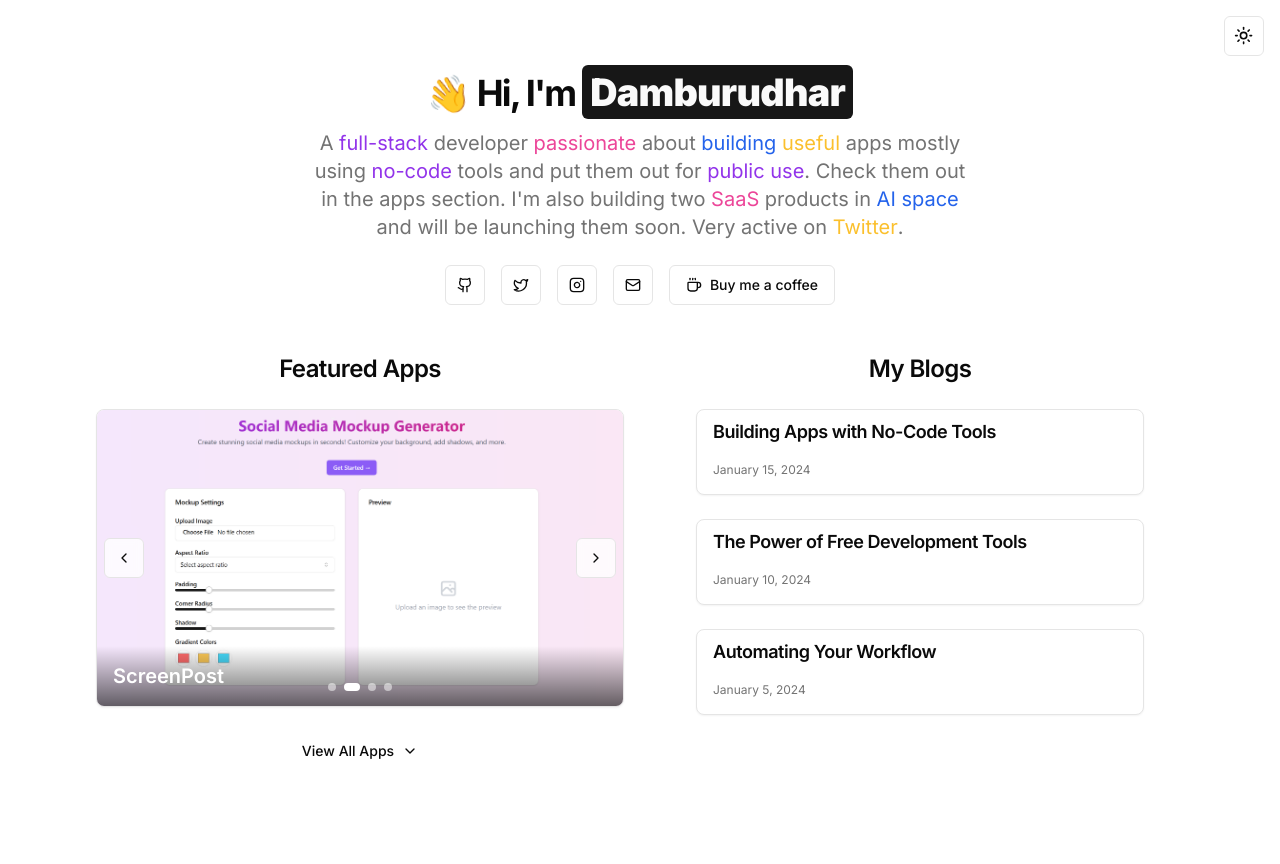
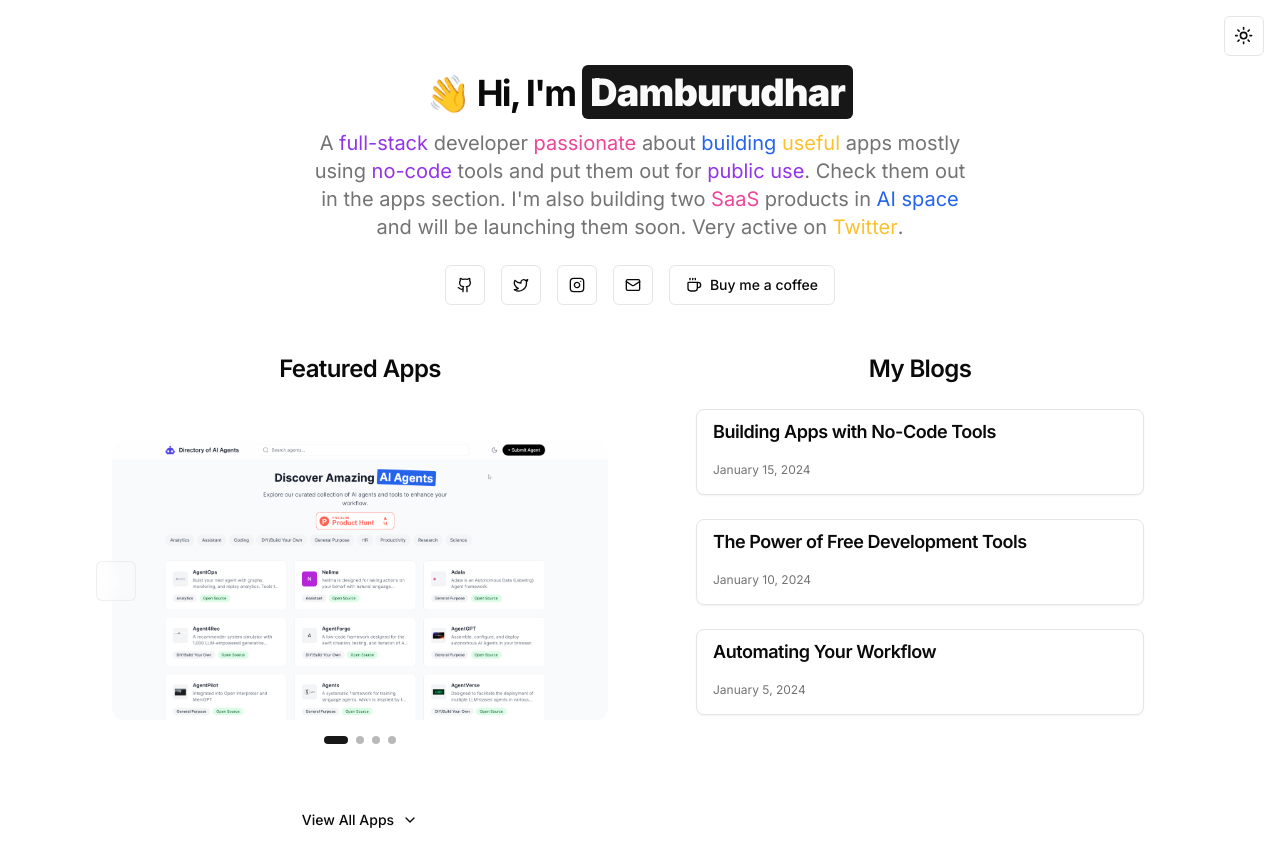
Before and after one commit to dambrubaba/text-portfolio, a Next.js app: page / in a window 1280 px wide. Shown: the top 864 px of the page. Before the commit the page ends 811 px from the top, so only its background shows below. Built offline with nearby package versions, Linux system fonts and the light colour scheme.

Commit message:
app animation fixes

```diff
--- a/app/globals.css
+++ b/app/globals.css
@@ -177,3 +177,373 @@
     }
   }
 }
+
+@keyframes float {
+  0% {
+    transform: translateY(0px);
+  }
+  50% {
+    transform: translateY(-10px);
+  }
+  100% {
+    transform: translateY(0px);
+  }
+}
+
+.slideshow-container {
+  position: relative;
+  perspective: 1000px;
+}
+
+.slideshow-container:hover .navigation-buttons {
+  opacity: 1;
+}
+
+.navigation-buttons {
+  opacity: 0;
+  transition: opacity 0.3s ease;
+}
+
+/* Add this if you want a subtle hover effect on the visit button */
+.visit-button-wrapper::after {
+  content: '';
+  position: absolute;
+  inset: 0;
+  background: radial-gradient(circle at center, rgba(255,255,255,0.1) 0%, transparent 100%);
+  opacity: 0;
+  transition: opacity 0.3s ease;
+}
+
+.visit-button-wrapper:hover::after {
+  opacity: 1;
+}
+
+/* Add these styles to your existing globals.css */
+
+.carousel-container {
+  position: relative;
+  height: 400px;
+  width: 100%;
+  perspective: 1000px;
+  overflow: hidden;
+}
+
+.slide-content {
+  position: absolute;
+  width: 100%;
+  height: 100%;
+  transform-style: preserve-3d;
+  cursor: grab;
+}
+
+.slide-content:active {
+  cursor: grabbing;
+}
+
+.image-container {
+  position: relative;
+  width: 100%;
+  height: 100%;
+  border-radius: 1rem;
+  overflow: hidden;
+}
+
+.content-overlay {
+  position: absolute;
+  bottom: 0;
+  left: 0;
+  right: 0;
+  padding: 2rem;
+  background: linear-gradient(to top, rgba(0,0,0,0.8) 0%, rgba(0,0,0,0) 100%);
+  display: flex;
+  flex-direction: column;
+  align-items: center;
+  justify-content: flex-end;
+}
+
+.nav-button {
+  position: absolute;
+  top: 50%;
+  transform: translateY(-50%);
+  background: rgba(255, 255, 255, 0.1) !important;
+  backdrop-filter: blur(4px);
+  border: 1px solid rgba(255, 255, 255, 0.2);
+  color: white !important;
+  z-index: 10;
+  transition: all 0.2s ease;
+}
+
+.nav-button:hover {
+  background: rgba(255, 255, 255, 0.2) !important;
+}
+
+.nav-button.left {
+  left: 1rem;
+}
+
+.nav-button.right {
+  right: 1rem;
+}
+
+.dots-container {
+  position: absolute;
+  bottom: 1rem;
+  left: 50%;
+  transform: translateX(-50%);
+  display: flex;
+  gap: 0.5rem;
+  z-index: 10;
+}
+
+.dot {
+  width: 8px;
+  height: 8px;
+  border-radius: 50%;
+  background: rgba(255, 255, 255, 0.3);
+  border: none;
+  padding: 0;
+  transition: all 0.2s ease;
+}
+
+.dot.active {
+  width: 24px;
+  border-radius: 4px;
+  background: white;
+}
+
+/* Add these styles to your globals.css */
+
+.featured-projects {
+  @apply w-full py-8;
+}
+
+.projects-grid {
+  @apply grid grid-cols-1 md:grid-cols-2 gap-6;
+  perspective: 1000px;
+}
+
+.project-card {
+  @apply relative rounded-xl overflow-hidden;
+  aspect-ratio: 16/9;
+  transform-style: preserve-3d;
+  transition: transform 0.3s ease;
+  width: 100%;
+}
+
+.project-card:hover {
+  transform: translateZ(20px);
+}
+
+.project-image-container {
+  @apply relative w-full h-full;
+  aspect-ratio: 16/9;
+}
+
+.project-image {
+  @apply object-cover transition-transform duration-500;
+  object-position: center;
+}
+
+.project-card:hover .project-image {
+  transform: scale(1.1);
+}
+
+.project-overlay {
+  @apply absolute inset-0 bg-background/90 backdrop-blur-sm;
+  @apply flex items-center justify-center p-4;
+  @apply opacity-0 transition-opacity duration-300;
+}
+
+.project-card:hover .project-overlay {
+  @apply opacity-100;
+}
+
+.project-content {
+  @apply flex flex-col items-center text-center space-y-2;
+  max-width: 90%;
+}
+
+.project-title {
+  @apply text-lg font-bold text-foreground;
+  line-height: 1.2;
+}
+
+.project-description {
+  @apply text-xs text-muted-foreground;
+  line-height: 1.3;
+  display: -webkit-box;
+  -webkit-line-clamp: 2;
+  -webkit-box-orient: vertical;
+  overflow: hidden;
+}
+
+.project-tech {
+  @apply flex flex-wrap gap-1 justify-center;
+  margin-top: 0.5rem;
+}
+
+.tech-tag {
+  @apply px-1.5 py-0.5 text-[10px] rounded-full;
+  @apply bg-primary/10 text-primary;
+  @apply border border-primary/20;
+  line-height: 1;
+}
+
+.project-links {
+  @apply flex gap-1.5 mt-2;
+}
+
+.project-links a {
+  @apply text-[10px] py-0.5 px-2 font-medium;
+  height: 22px;
+  min-height: unset;
+}
+
+.project-links .w-4 {
+  @apply w-3 h-3 mr-1;
+}
+
+/* Add a subtle floating animation to cards */
+@keyframes float {
+  0%, 100% { transform: translateY(0); }
+  50% { transform: translateY(-5px); }
+}
+
+.project-card {
+  animation: float 6s ease-in-out infinite;
+}
+
+/* Stagger the floating animation for each card */
+.project-card:nth-child(1) { animation-delay: 0s; }
+.project-card:nth-child(2) { animation-delay: 1.5s; }
+.project-card:nth-child(3) { animation-delay: 3s; }
+.project-card:nth-child(4) { animation-delay: 4.5s; }
+
+/* Replace the previous project-related styles with these new ones */
+
+.featured-projects-container {
+  @apply w-full py-8 flex flex-col items-center;
+}
+
+.showcase-navigation {
+  @apply flex items-center justify-between w-full max-w-3xl mx-auto;
+  perspective: 2000px;
+}
+
+.showcase-window {
+  @apply relative w-full mx-4;
+  aspect-ratio: 16/9;
+  height: auto;
+  max-height: 360px;
+}
+
+.showcase-card {
+  @apply absolute inset-0 rounded-xl overflow-hidden;
+  transform-style: preserve-3d;
+  backface-visibility: hidden;
+  aspect-ratio: 16/9;
+}
+
+.showcase-image-container {
+  @apply relative w-full h-full;
+  aspect-ratio: 16/9;
+}
+
+.showcase-image {
+  @apply object-cover object-center;
+}
+
+.showcase-overlay {
+  @apply absolute inset-0 bg-background/80 backdrop-blur-sm;
+  @apply opacity-0 transition-opacity duration-300;
+  @apply flex items-center justify-center;
+  z-index: 20;
+}
+
+.showcase-card:hover .showcase-overlay {
+  @apply opacity-100;
+}
+
+.showcase-content {
+  @apply flex flex-col items-center text-center space-y-2 p-4;
+  max-width: 90%;
+  z-index: 30;
+}
+
+.showcase-title {
+  @apply text-lg font-bold text-foreground;
+}
+
+.showcase-description {
+  @apply text-xs text-muted-foreground max-w-md;
+}
+
+.showcase-tech {
+  @apply flex flex-wrap gap-2 justify-center mt-2;
+}
+
+.tech-tag {
+  @apply px-2 py-0.5 text-xs rounded-full;
+  @apply bg-primary/10 text-primary;
+  @apply border border-primary/20;
+}
+
+.showcase-links {
+  @apply flex gap-3 mt-4;
+  z-index: 40;
+}
+
+.showcase-links a {
+  @apply text-xs py-1 px-3;
+  height: 28px;
+  position: relative;
+  z-index: 50;
+}
+
+.nav-button {
+  @apply bg-background/20 backdrop-blur-sm hover:bg-background/30;
+  @apply border border-border/50;
+  @apply transition-all duration-200;
+  z-index: 10;
+}
+
+.showcase-indicators {
+  @apply flex gap-2 mt-4 justify-center;
+}
+
+.indicator {
+  @apply w-2 h-2 rounded-full bg-primary/30 transition-all duration-300;
+  @apply hover:bg-primary/50;
+}
+
+.indicator.active {
+  @apply w-6 bg-primary;
+}
+
+/* Add smooth transitions for the showcase card */
+.showcase-card {
+  transition: transform 0.5s ease;
+}
+
+.showcase-card:hover {
+  transform: scale(1.02);
+}
+
+/* Optional: Add a subtle shadow effect */
+.showcase-card::after {
+  content: '';
+  @apply absolute inset-0 rounded-xl;
+  box-shadow: 0 0 30px rgba(0, 0, 0, 0.1);
+  opacity: 0;
+  transition: opacity 0.3s ease;
+}
+
+.showcase-card:hover::after {
+  opacity: 1;
+}
+
+/* Optional: Make the buttons more obviously interactive */
+.showcase-links a:hover {
+  @apply transform scale-105;
+  transition: transform 0.2s ease;
+}
--- a/components/AppSlideshow.tsx
+++ b/components/AppSlideshow.tsx
@@ -1,102 +1,141 @@
 'use client';
 
-import { useState, useEffect } from 'react';
+import { useState, useEffect, useCallback } from 'react';
+import Link from 'next/link';
 import Image from 'next/image';
-import Link from 'next/link';
-import { Card } from '@/components/ui/card';
-import { ChevronLeft, ChevronRight } from 'lucide-react';
-import { Button } from './ui/button';
+import { motion, AnimatePresence } from 'framer-motion';
+import { ExternalLink, Github, ChevronLeft, ChevronRight } from 'lucide-react';
+import { Button } from '@/components/ui/button';
 
-const featuredApps = [
+export function AppSlideshow() {
+  const [currentIndex, setCurrentIndex] = useState(0);
+
+  const apps = [
     {
       name: 'Directory Boilerplate',
       url: 'https://directory-boilerplate-ai-agents.vercel.app/',
-    image: '/directory-boilerplate.png'  // You'll need to add these images
+      description: 'A modern directory template for AI agents and tools',
+      image: '/directory-boilerplate.png',
+      tech: ['Next.js', 'TypeScript', 'Tailwind'],
+      github: 'https://github.com/dambrubaba/directory-boilerplate'
     },
     {
       name: 'ScreenPost',
       url: 'https://screenpost.vercel.app/',
-    image: '/screenpost.png'
+      description: 'Create beautiful screenshots for social media',
+      image: '/screenpost.png',
+      tech: ['React', 'Lucide', 'Tailwind'],
+      github: 'https://github.com/dambrubaba/Snap-post'
     },
     {
       name: 'PrankPe',
       url: 'https://prankpe.online/',
-    image: '/prankpe.png'
+      description: 'Generate fun prank payment screenshots',
+      image: '/prankpe.png',
+      tech: ['Next.js', 'TypeScript', 'Shadcn UI'],
+      github: 'https://github.com/dambrubaba/prankpay'
     },
     {
       name: 'Aum Meditation',
       url: 'https://aumkaram.vercel.app/',
-    image: '/aum-meditation.png'
+      description: 'A peaceful meditation and mindfulness app',
+      image: '/aum-meditation.png',
+      tech: ['React', 'Next.js', 'Tailwind', 'Shadcn UI'],
+      github: 'https://github.com/dambrubaba/aum-meditation'
     },
   ];
 
-export function AppSlideshow() {
-  const [currentSlide, setCurrentSlide] = useState(0);
+  const handleNext = useCallback(() => {
+    setCurrentIndex((prev) => (prev + 1) % apps.length);
+  }, [apps.length]);
+
+  const handlePrevious = () => {
+    setCurrentIndex((prev) => (prev - 1 + apps.length) % apps.length);
+  };
 
   useEffect(() => {
-    const timer = setInterval(() => {
-      setCurrentSlide((prev) => (prev + 1) % featuredApps.length);
-    }, 5000); // Change slide every 5 seconds
-
+    const timer = setInterval(handleNext, 6000);
     return () => clearInterval(timer);
-  }, []);
-
-  const nextSlide = () => {
-    setCurrentSlide((prev) => (prev + 1) % featuredApps.length);
-  };
-
-  const prevSlide = () => {
-    setCurrentSlide((prev) => (prev - 1 + featuredApps.length) % featuredApps.length);
-  };
+  }, [handleNext]);
 
   return (
-    <div className="relative w-full aspect-video max-w-2xl mx-auto">
-      <Card className="overflow-hidden">
-        <Link href={featuredApps[currentSlide].url} target="_blank">
-          <div className="relative w-full aspect-video">
-            <Image
-              src={featuredApps[currentSlide].image}
-              alt={featuredApps[currentSlide].name}
-              fill
-              className="object-cover transition-transform duration-500"
-              priority
-            />
-            <div className="absolute bottom-0 left-0 right-0 bg-gradient-to-t from-black/60 to-transparent p-4">
-              <h3 className="text-white text-xl font-semibold">
-                {featuredApps[currentSlide].name}
-              </h3>
-            </div>
-          </div>
-        </Link>
-      </Card>
-
-      {/* Navigation Buttons */}
+    <div className="featured-projects-container">
+      <div className="showcase-navigation">
         <Button
-        variant="outline"
+          variant="ghost"
           size="icon"
-        className="absolute left-2 top-1/2 -translate-y-1/2 bg-background/80 backdrop-blur-sm"
-        onClick={prevSlide}
+          onClick={handlePrevious}
+          className="nav-button"
         >
           <ChevronLeft className="h-4 w-4" />
         </Button>
+
+        <div className="showcase-window">
+          <AnimatePresence mode="wait" initial={false}>
+            <motion.div
+              key={currentIndex}
+              initial={{ opacity: 0, x: -20 }}
+              animate={{ opacity: 1, x: 0 }}
+              exit={{ opacity: 0, x: 20 }}
+              transition={{ duration: 0.3, ease: "easeInOut" }}
+              className="showcase-card"
+            >
+              <div className="showcase-image-container">
+                <Image
+                  src={apps[currentIndex].image}
+                  alt={apps[currentIndex].name}
+                  fill
+                  className="showcase-image"
+                  priority
+                />
+                <div className="showcase-overlay">
+                  <div className="showcase-content">
+                    <h3 className="showcase-title">{apps[currentIndex].name}</h3>
+                    <p className="showcase-description">{apps[currentIndex].description}</p>
+                    <div className="showcase-tech">
+                      {apps[currentIndex].tech.map((tech) => (
+                        <span key={tech} className="tech-tag">
+                          {tech}
+                        </span>
+                      ))}
+                    </div>
+                    <div className="showcase-links">
+                      <Button variant="secondary" size="sm" asChild>
+                        <Link href={apps[currentIndex].url} target="_blank">
+                          <ExternalLink className="w-3 h-3 mr-1" />
+                          Visit Site
+                        </Link>
+                      </Button>
+                      <Button variant="outline" size="sm" asChild>
+                        <Link href={apps[currentIndex].github} target="_blank">
+                          <Github className="w-3 h-3 mr-1" />
+                          Code
+                        </Link>
+                      </Button>
+                    </div>
+                  </div>
+                </div>
+              </div>
+            </motion.div>
+          </AnimatePresence>
+        </div>
+
         <Button
-        variant="outline"
+          variant="ghost"
           size="icon"
-        className="absolute right-2 top-1/2 -translate-y-1/2 bg-background/80 backdrop-blur-sm"
-        onClick={nextSlide}
+          onClick={handleNext}
+          className="nav-button"
         >
           <ChevronRight className="h-4 w-4" />
         </Button>
+      </div>
 
-      {/* Slide Indicators */}
-      <div className="absolute bottom-4 left-1/2 -translate-x-1/2 flex gap-2">
-        {featuredApps.map((_, index) => (
+      <div className="showcase-indicators">
+        {apps.map((_, index) => (
           <button
             key={index}
-            className={`w-2 h-2 rounded-full transition-all ${
-              index === currentSlide ? 'bg-white w-4' : 'bg-white/50'
-            }`}
-            onClick={() => setCurrentSlide(index)}
+            onClick={() => setCurrentIndex(index)}
+            className={`indicator ${index === currentIndex ? 'active' : ''}`}
           />
         ))}
       </div>
--- a/package.json
+++ b/package.json
@@ -50,6 +50,7 @@
     "embla-carousel-react": "^8.3.0",
     "eslint": "8.49.0",
     "eslint-config-next": "13.5.1",
+    "framer-motion": "^11.11.11",
     "input-otp": "^1.2.4",
     "lucide-react": "^0.446.0",
     "next": "13.5.1",
```
Also changed, not shown: 1 other file (tests, documents, lock files or other folders). Lines whose indentation alone changed are shown as unchanged.
